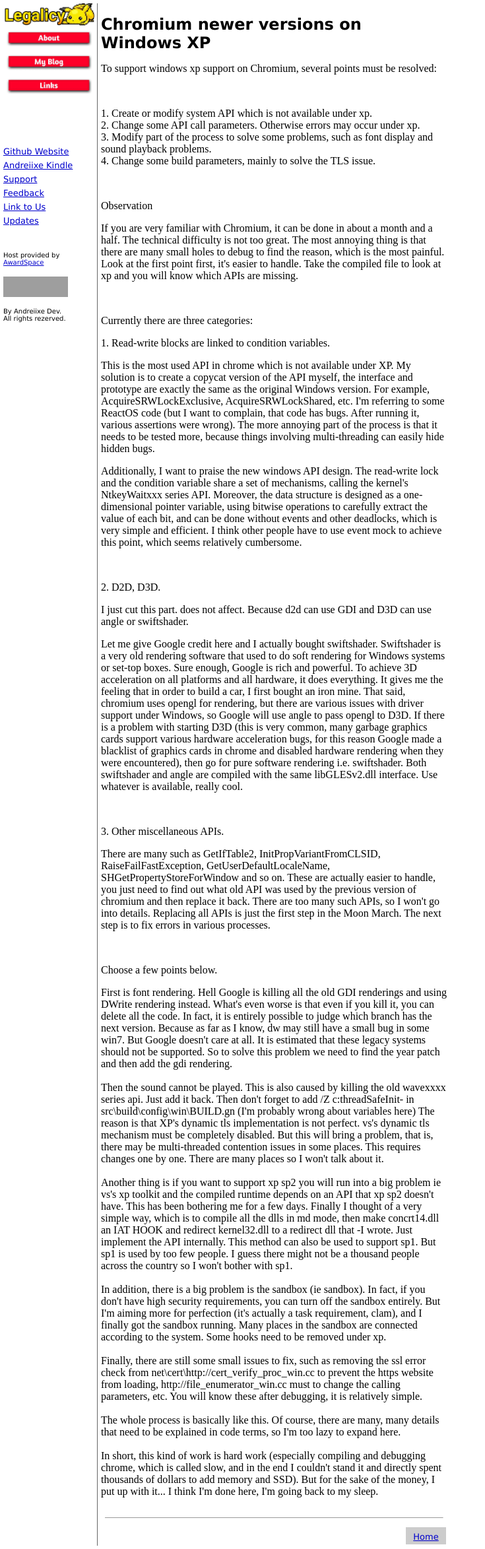
After one commit to andreiixe/LegalicyAndreiixe, a PHP site: page /DevBlog/ChromXP.html in a window 1280 px wide. The commit adds this page. Shown: the whole page at 66% size, without its empty margins (0-735 px from the left). Run offline with PHP 8.4, Linux system fonts and the light colour scheme; grey boxes are pictures that could not be loaded.

Commit message:
Build 311.5.1 (Dev Blog final release)

```diff
--- /dev/null
+++ b/DevBlog/ChromXP.html
@@ -0,0 +1,160 @@
+<html>
+    <head>
+        <title>Legalicy Andreiixe | Chromium on Windows XP</title>
+    </head>
+    <body topmargin="5" leftmargin="5" bgcolor="#ffffff" link="#0000CC" vlink="#660099" alink="#cccccc">
+        <table border="0" width="590" cellpadding="0" cellspacing="0">
+            <tbody>
+                <tr valign="top">
+                    <!--Prima coloana-->
+                    <!--NavBar-->
+                    <td width="140">
+                        <img src="../src/images/LegalicyLogo.gif" width="138" height="34" alt="Legalicy Andreiixe" border="0">
+                        <br>
+                        <a href="../about.html">
+                            <img src="../src/Bar/about.gif" width="138" height="36" alt="About" border="0">
+                        </a>
+                        <br>
+                        <a href="../blog.html">
+                            <img src="../src/Bar/Blog.gif" width="138" height="36" alt="Blog" border="0">
+                        </a>
+                        <br>
+                        <a href="../link.html">
+                            <img src="../src/Bar/Links.gif" width="138" height="36" alt="Links" border="0">
+                        </a>
+                        <br>
+                        <br>
+                        <!--Space-->
+                        <br>
+                        <br>
+                        <!--/Extended opensource-->
+                        <!--Olther Andreiixe links-->
+                        <p>
+                            <font face="geneva, arial" size="-1">
+                                <a href="https://andreiixe.github.io/">Github Website</a>
+                                <font size="+1">&nbsp;</font>
+                                <br>
+                                <a href="http://sleepkindle.rf.gd/">Andreiixe Kindle</a>
+                                <font size="+1">&nbsp;</font>
+                                <br>
+                                <a href="../Support/IBMThinkR51e.html">Support</a>
+                                <font size="+1">&nbsp;</font>
+                                <br>
+                                <a href="../feedback.html">Feedback</a>
+                                <font size="+1">&nbsp;</font>
+                                <br>
+                                <a href="../linkus.html">Link to Us</a>
+                                <font size="+1">&nbsp;</font>
+                                <br>
+                                <a href="src/txt/Builds.txt">Updates</a>
+                                <font size="+1">&nbsp;</font>
+                                <br>
+                            </font>
+                        </p>
+                        <!--/olther andreiixe links-->
+                        <!--Host :))-->
+                        <font face="geneva, arial" size="-2">
+                            <br>
+                            <br>
+                            Host provided by
+                            <a href="http://www.awardspace.com/">AwardSpace</a>
+                        </font>
+                        <!--/Host-->
+                        <!--Msie-->
+                        <p>
+                            <font face="geneva, arial" size="-2"></font>
+                            <img src="../src/Imagesads/IE4.gif" width="98" height="31" border="0">
+                        </p>
+                        <!--/msie-->
+                        <!--copyright (I added more because it looks cool)-->
+                        <p>
+                            <font face="geneva, arial" size="-2">
+                                By Andreiixe Dev.<br>
+                                All rights rezerved.
+                            </font>
+                        </p>
+                        <!--copyright-->
+                    </td>
+                    <td width="4" valign="bottom">
+                        <img src="../src/images/punctsalv.gif" width="4" height="1">
+                    </td>
+                    <td bgcolor="#666666" width="1" valign="bottom">
+                        <img src="../src/images/punctsalv.gif" width="1" height="1">
+                    </td>
+                    <td width="5" valign="bottom">
+                        <img src="../src/images/punctsalv.gif" width="5" height="1">
+                    </td>
+                    <!--/navbar-->
+                    <td width="425">
+                        <br>
+                        <font size="+2" face="geneva,arial"><b>Chromium newer versions on Windows XP</b>
+                        </font>
+                        <br>
+                        <p>To support windows xp support on Chromium, several points must be resolved:</p>
+                        <br>
+                        <p>1. Create or modify system API which is not available under xp.<br>
+                            2. Change some API call parameters. Otherwise errors may occur under xp.<br>
+                            3. Modify part of the process to solve some problems, such as font display and sound playback problems.<br>
+                            4. Change some build parameters, mainly to solve the TLS issue.</p>
+
+                        <br>
+                        <p>Observation</p>
+                        <p>If you are very familiar with Chromium, it can be done in about a month and a half.
+                            The technical difficulty is not too great.
+                            The most annoying thing is that there are many small holes to debug to find the reason, which is the most painful.
+                            Look at the first point first, it's easier to handle.
+                            Take the compiled file to look at xp and you will know which APIs are missing.
+                        </p>
+                        <br>
+                        <p>Currently there are three categories:</p>
+                        <p>1. Read-write blocks are linked to condition variables.</p>
+                        <p>This is the most used API in chrome which is not available under XP. My solution is to create a copycat version of the API myself, the interface and prototype are exactly the same as the original Windows version. For example, AcquireSRWLockExclusive, AcquireSRWLockShared, etc. I'm referring to some ReactOS code (but I want to complain, that code has bugs. After running it, various assertions were wrong). The more annoying part of the process is that it needs to be tested more, because things involving multi-threading can easily hide hidden bugs.</p>
+                        <p>Additionally, I want to praise the new windows API design. The read-write lock and the condition variable share a set of mechanisms, calling the kernel's NtkeyWaitxxx series API. Moreover, the data structure is designed as a one-dimensional pointer variable, using bitwise operations to carefully extract the value of each bit, and can be done without events and other deadlocks, which is very simple and efficient. I think other people have to use event mock to achieve this point, which seems relatively cumbersome.</p>
+                        <br>
+                        <p>2. D2D, D3D.</p>
+                        <p>I just cut this part. does not affect. Because d2d can use GDI and D3D can use angle or swiftshader.</p>
+                        <p>Let me give Google credit here and I actually bought swiftshader. Swiftshader is a very old rendering software that used to do soft rendering for Windows systems or set-top boxes. Sure enough, Google is rich and powerful. To achieve 3D acceleration on all platforms and all hardware, it does everything. It gives me the feeling that in order to build a car, I first bought an iron mine. That said, chromium uses opengl for rendering, but there are various issues with driver support under Windows, so Google will use angle to pass opengl to D3D. If there is a problem with starting D3D (this is very common, many garbage graphics cards support various hardware acceleration bugs, for this reason Google made a blacklist of graphics cards in chrome and disabled hardware rendering when they were encountered), then go for pure software rendering i.e. swiftshader. Both swiftshader and angle are compiled with the same libGLESv2.dll interface. Use whatever is available, really cool.</p>
+                        <br>
+                        <p>3. Other miscellaneous APIs.</p>
+                        <p>There are many such as GetIfTable2, InitPropVariantFromCLSID, RaiseFailFastException, GetUserDefaultLocaleName, SHGetPropertyStoreForWindow and so on. These are actually easier to handle, you just need to find out what old API was used by the previous version of chromium and then replace it back. There are too many such APIs, so I won't go into details. Replacing all APIs is just the first step in the Moon March. The next step is to fix errors in various processes.</p>
+                        <br>
+                        <p>Choose a few points below.</p>
+                        <p>First is font rendering. Hell Google is killing all the old GDI renderings and using DWrite rendering instead. What's even worse is that even if you kill it, you can delete all the code. In fact, it is entirely possible to judge which branch has the next version. Because as far as I know, dw may still have a small bug in some win7. But Google doesn't care at all. It is estimated that these legacy systems should not be supported. So to solve this problem we need to find the year patch and then add the gdi rendering.<br><br>
+
+                            Then the sound cannot be played. This is also caused by killing the old wavexxxx series api. Just add it back.
+                            Then don't forget to add /Z c:threadSafeInit- in src\build\config\win\BUILD.gn (I'm probably wrong about variables here)
+                            The reason is that XP's dynamic tls implementation is not perfect. vs's dynamic tls mechanism must be completely disabled. But this will bring a problem, that is, there may be multi-threaded contention issues in some places. This requires changes one by one. There are many places so I won't talk about it.<br><br>
+
+                            Another thing is if you want to support xp sp2 you will run into a big problem ie vs's xp toolkit and the compiled runtime depends on an API that xp sp2 doesn't have. This has been bothering me for a few days. Finally I thought of a very simple way, which is to compile all the dlls in md mode, then make concrt14.dll an IAT HOOK and redirect kernel32.dll to a redirect dll that -I wrote. Just implement the API internally. This method can also be used to support sp1. But sp1 is used by too few people. I guess there might not be a thousand people across the country so I won't bother with sp1.<br><br>
+
+                            In addition, there is a big problem is the sandbox (ie sandbox). In fact, if you don't have high security requirements, you can turn off the sandbox entirely. But I'm aiming more for perfection (it's actually a task requirement, clam), and I finally got the sandbox running. Many places in the sandbox are connected according to the system. Some hooks need to be removed under xp.<br><br>
+
+                            Finally, there are still some small issues to fix, such as removing the ssl error check from net\cert\http://cert_verify_proc_win.cc to prevent the https website from loading, http://file_enumerator_win.cc must to change the calling parameters, etc. You will know these after debugging, it is relatively simple.<br><br>
+
+                            The whole process is basically like this. Of course, there are many, many details that need to be explained in code terms, so I'm too lazy to expand here.<br><br>
+
+                            In short, this kind of work is hard work (especially compiling and debugging chrome, which is called slow, and in the end I couldn't stand it and directly spent thousands of dollars to add memory and SSD). But for the sake of the money, I put up with it... I think I'm done here, I'm going back to my sleep.</p>
+                            <table width="525" border="0" cellpadding="4" cellspacing="2">
+                            <tbody><tr>
+                                <td colspan="2">
+                                <hr size="1">
+                                </td>
+                            </tr>
+
+                            <tr>
+                                <td width="450" rowspan="3">&nbsp;</td>
+                                <td valign="bottom" bgcolor="#cccccc" align="center">
+                                <font face="geneva, arial" size="-1">
+                                    <a href="../index.html">Home</a>
+                                    </font>
+                                </td>
+                            </tr>
+                            </tbody></table>
+                        </p>
+                    </td>
+                    </td>
+                </tr>
+            </tbody>
+        </table>
+    </body>
+</html>
--- a/about.html
+++ b/about.html
@@ -40,6 +40,9 @@
                                 <font size="+1">&nbsp;</font>
                                 <br>
                                 <a href="linkus.html">Link to Us</a>
+                                <font size="+1">&nbsp;</font>
+                                <br>
+                                <a href="src/txt/Builds.txt">Updates</a>
                                 <font size="+1">&nbsp;</font>
                                 <br>
                             </font>
--- a/abouttheproject.html
+++ b/abouttheproject.html
@@ -44,6 +44,9 @@
                                 <font size="+1">&nbsp;</font>
                                 <br>
                                 <a href="linkus.html">Link to Us</a>
+                                <font size="+1">&nbsp;</font>
+                                <br>
+                                <a href="src/txt/Builds.txt">Updates</a>
                                 <font size="+1">&nbsp;</font>
                                 <br>
                             </font>
--- a/blog.html
+++ b/blog.html
@@ -40,6 +40,9 @@
                                 <font size="+1">&nbsp;</font>
                                 <br>
                                 <a href="linkus.html">Link to Us</a>
+                                <font size="+1">&nbsp;</font>
+                                <br>
+                                <a href="src/txt/Builds.txt">Updates</a>
                                 <font size="+1">&nbsp;</font>
                                 <br>
                             </font>
--- a/contactme.html
+++ b/contactme.html
@@ -45,6 +45,9 @@
                                 <font size="+1">&nbsp;</font>
                                 <br>
                                 <a href="linkus.html">Link to Us</a>
+                                <font size="+1">&nbsp;</font>
+                                <br>
+                                <a href="src/txt/Builds.txt">Updates</a>
                                 <font size="+1">&nbsp;</font>
                                 <br>
                             </font>
--- a/credits.html
+++ b/credits.html
@@ -44,6 +44,9 @@
                                 <font size="+1">&nbsp;</font>
                                 <br>
                                 <a href="linkus.html">Link to Us</a>
+                                <font size="+1">&nbsp;</font>
+                                <br>
+                                <a href="src/txt/Builds.txt">Updates</a>
                                 <font size="+1">&nbsp;</font>
                                 <br>
                             </font>
--- a/feedback.html
+++ b/feedback.html
@@ -44,6 +44,9 @@
                                 <font size="+1">&nbsp;</font>
                                 <br>
                                 <a href="linkus.html">Link to Us</a>
+                                <font size="+1">&nbsp;</font>
+                                <br>
+                                <a href="src/txt/Builds.txt">Updates</a>
                                 <font size="+1">&nbsp;</font>
                                 <br>
                             </font>
--- a/link.html
+++ b/link.html
@@ -41,6 +41,9 @@
                                 <font size="+1">&nbsp;</font>
                                 <br>
                                 <a href="linkus.html">Link to Us</a>
+                                <font size="+1">&nbsp;</font>
+                                <br>
+                                <a href="src/txt/Builds.txt">Updates</a>
                                 <font size="+1">&nbsp;</font>
                                 <br>
                             </font>
--- a/linkus.html
+++ b/linkus.html
@@ -44,6 +44,9 @@
                                 <font size="+1">&nbsp;</font>
                                 <br>
                                 <a href="linkus.html">Link to Us</a>
+                                <font size="+1">&nbsp;</font>
+                                <br>
+                                <a href="src/txt/Builds.txt">Updates</a>
                                 <font size="+1">&nbsp;</font>
                                 <br>
                             </font>
```
Also changed, not shown: DevBlog/BlogDL.php (added, +42 -0 lines), DevBlog/Blogbody.php (added, +8 -0 lines), DevBlog/Blogdev.php (+19 -16 lines), index.html (+5 -2 lines), DevBlog/Blog/Blogbody.html (deleted).
